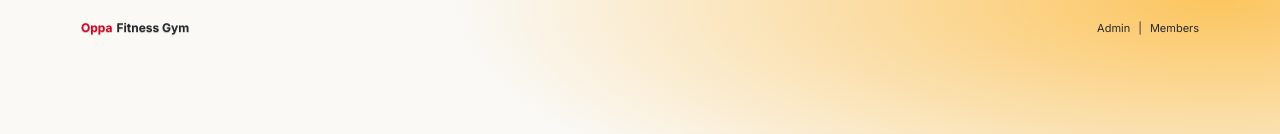
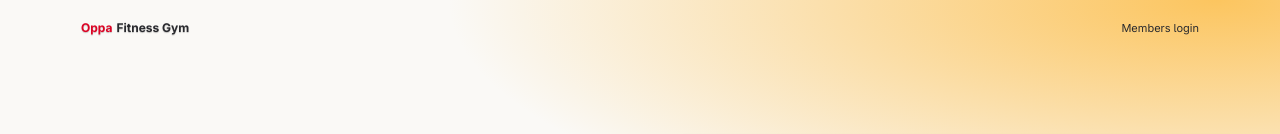
Before and after one commit to joseph-banaag/gym-dashboard, a Next.js app: page / in a window 1280 px wide. Shown: the top 134 px of the page. Built offline with nearby package versions, Linux system fonts and the light colour scheme.

Commit message:
saving some changes. redeploying the application to vercel to change page name

```diff
--- a/app/login/admin/page.tsx
+++ b/app/login/admin/page.tsx
@@ -1,5 +1,7 @@
 import Image from "next/image";
 import { login } from "@/app/login/admin/actions";
+
+// TODO: create a program that will revoke every attempted access to the admin login page aside from doks account.
 
 export default function LoginPage() {
   return (
--- a/app/page.tsx
+++ b/app/page.tsx
@@ -56,9 +56,7 @@ export default function Page() {
                 </span>
               </div>
               <div className="flex gap-1 sm:gap-2 text-[9px] sm:text-[11px]">
-                <Link href="/login/admin">Admin</Link>
-                <span>|</span>
-                <Link href="/login/user">Members</Link>
+                <Link href="/login/user">Members login</Link>
               </div>
             </div>
           </div>
```
